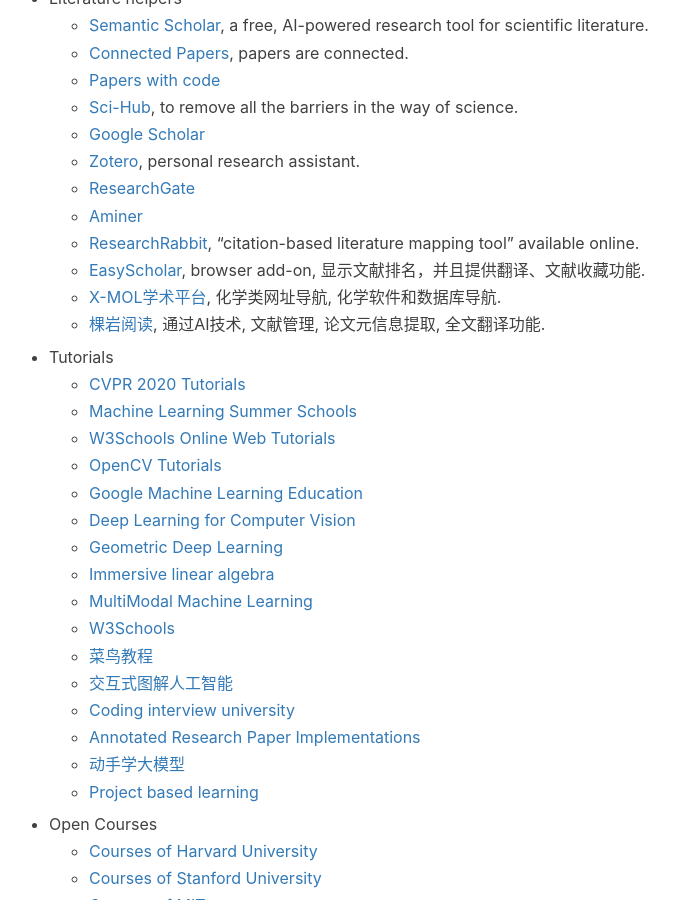
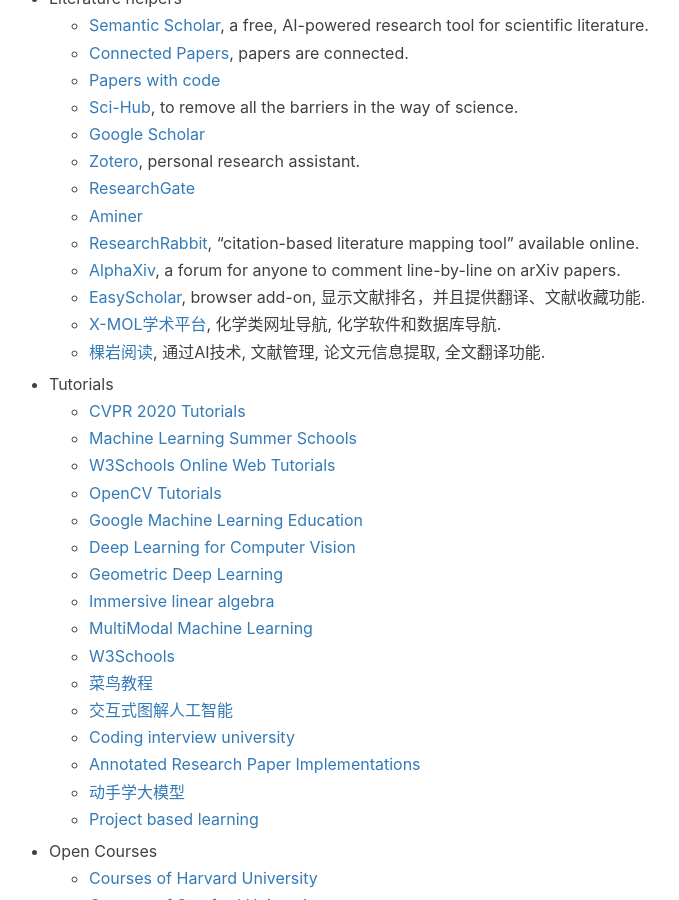
Before and after one commit to jizhang02/jizhang02.github.io, a Jekyll site: the page built from _posts/2022-09-20-productivity.markdown, in a window 1280 px wide and 900 px high, scrolled down 1384 px. Shown: the whole window, without its empty margins (256-935 px from the left). Built offline with Jekyll 4.4.1, drawn with Linux system fonts in a browser that asks for light colours; nearby versions of some CDN libraries; a script that is not in the unit is left out; comment, search, counter and statistics services are not loaded; some of the changed text lies outside the part shown.

Commit message:
Update 2022-09-20-productivity.markdown

```diff
--- a/_posts/2022-09-20-productivity.markdown
+++ b/_posts/2022-09-20-productivity.markdown
@@ -54,6 +54,7 @@
     * [ResearchGate](https://www.researchgate.net/)
     * [Aminer](https://www.aminer.cn/)
     * [ResearchRabbit](https://researchrabbitapp.com/home), “citation-based literature mapping tool” available online.
+    * [AlphaXiv](https://www.alphaxiv.org/), a forum for anyone to comment line-by-line on arXiv papers.
     * [EasyScholar](https://www.easyscholar.cc/), browser add-on, 显示文献排名，并且提供翻译、文献收藏功能.
     * [X-MOL学术平台](https://www.x-mol.com/), 化学类网址导航, 化学软件和数据库导航.
     * [棵岩阅读](https://www.keyanyuedu.com/), 通过AI技术, 文献管理, 论文元信息提取, 全文翻译功能.
```
Also changed, not shown: other parts of _posts/2022-09-20-productivity.markdown (+3 -0 lines).
